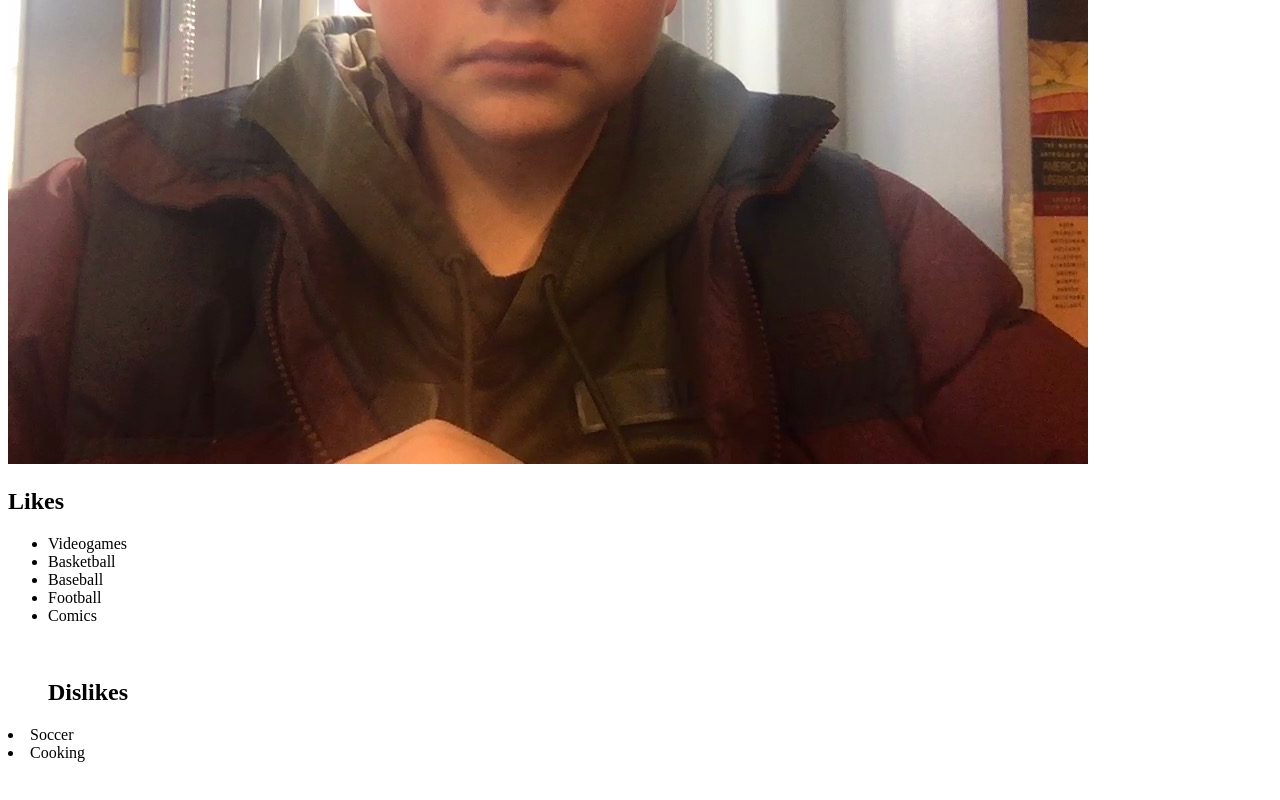
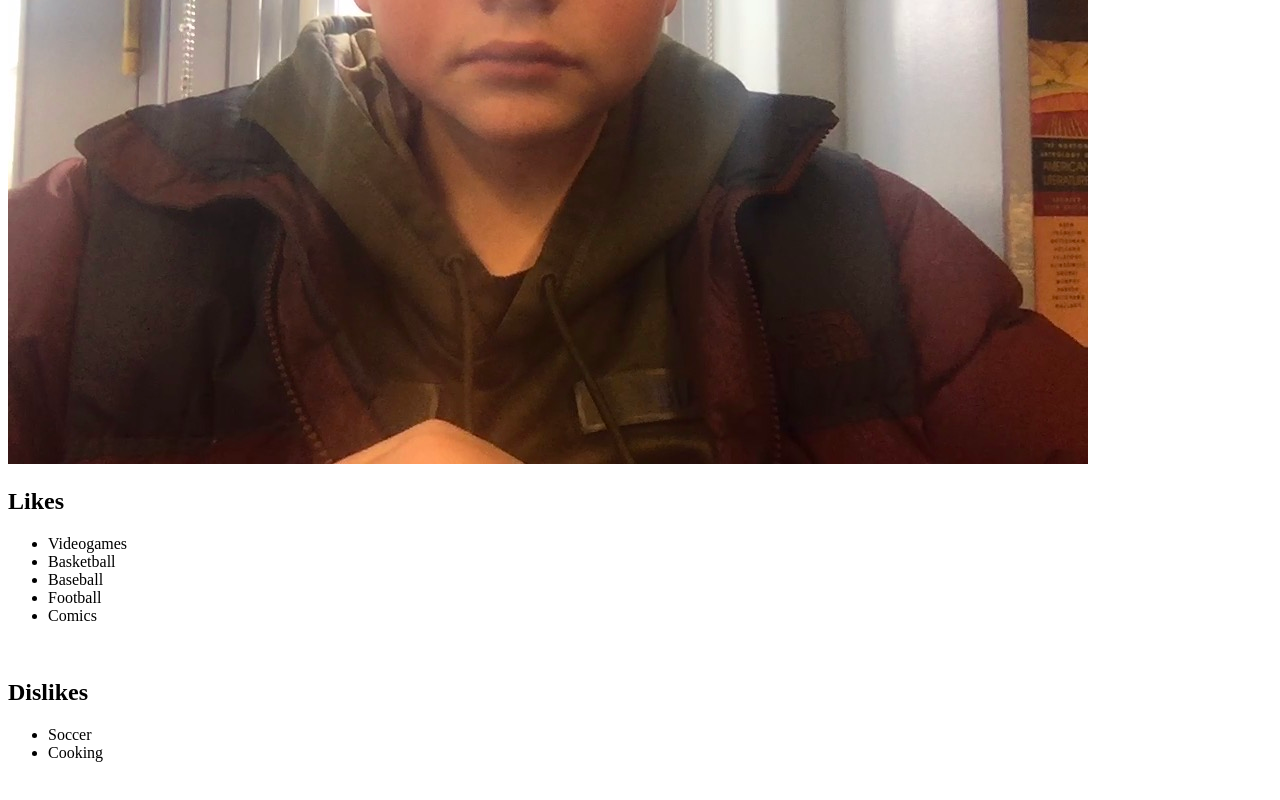
Before and after one commit to mdiamond23/Portfolio, a plain HTML site: page index.html in a window 1280 px wide. Shown: the part 354-1154 px from the top of the page. Drawn offline with Linux system fonts and the light colour scheme.

Commit message:
my thrid commit

```diff
--- a/index.html
+++ b/index.html
@@ -15,14 +15,16 @@
   <ul>
     <li>Videogames</li>
     <li>Basketball</li>
-   <li>Baseball </li>
-   <li>Football</li>
-   <li>Comics</li>
+    <li>Baseball </li>
+    <li>Football</li>
+    <li>Comics</li>
   </ul>
   <br>
-  <ul> <h2>Dislikes</h2></ul>
-  <li>Soccer</li>
-  <li>Cooking</li>
+  <h2>Dislikes</h2>
+  <ul>
+    <li>Soccer</li>
+    <li>Cooking</li>
+  </ul>
   <br>
 </body>
 
```
